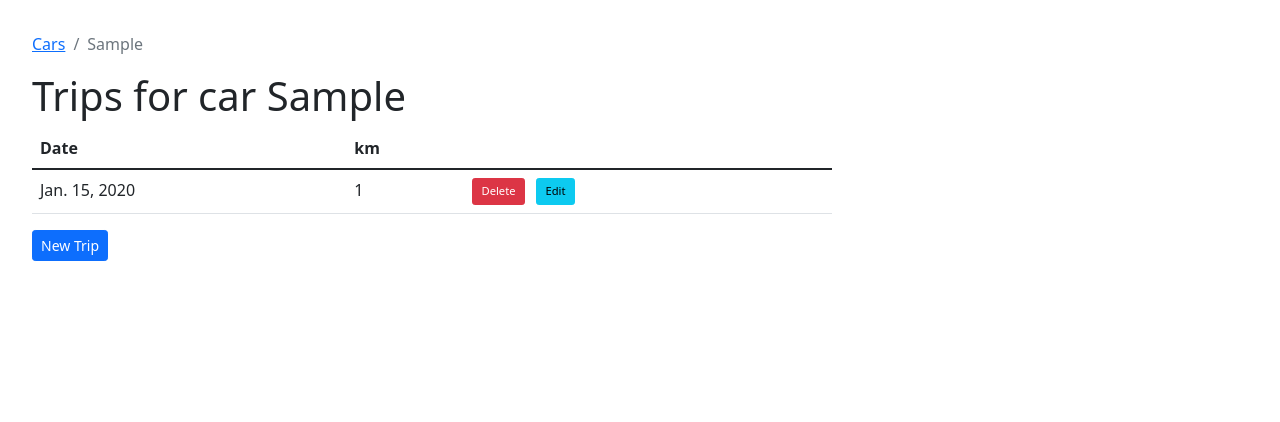
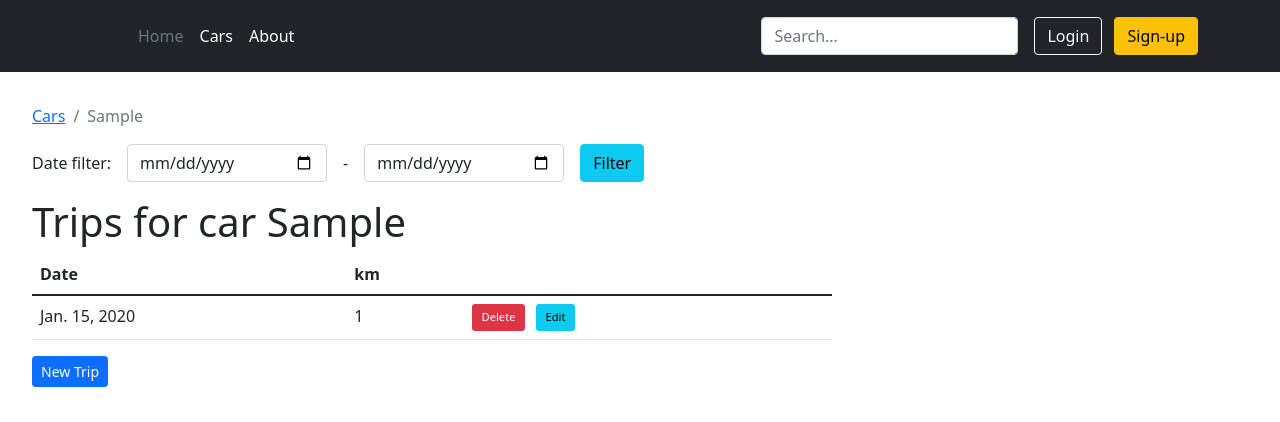
Before and after one commit to timurbakibayev/almau_adv_django, a Django app: page /cars/1/trips in a window 1280 px wide. Shown: the top 422 px of the page. Run offline with Django 3.2, Linux system fonts and the light colour scheme; tables that the repository leaves empty hold one stand-in row (values such as "Sample post"); some libraries are stand-ins or nearby versions.

Commit message:
trips filter by date

```diff
--- a/app/templates/header.html
+++ b/app/templates/header.html
@@ -6,12 +6,12 @@
         </a>
 
         <ul class="nav col-12 col-lg-auto me-lg-auto mb-2 justify-content-center mb-md-0">
-          <li><a href="#" class="nav-link px-2 text-secondary">Home</a></li>
-          <li><a href="#" class="nav-link px-2 text-white">Cars</a></li>
+          <li><a href="/" class="nav-link px-2 text-secondary">Home</a></li>
+          <li><a href="/" class="nav-link px-2 text-white">Cars</a></li>
           <li><a href="#" class="nav-link px-2 text-white">About</a></li>
         </ul>
 
-        <form class="col-12 col-lg-auto mb-3 mb-lg-0 me-lg-3">
+        <form action="/" class="col-12 col-lg-auto mb-3 mb-lg-0 me-lg-3">
           <input type="search"
                  class="form-control form-control-dark"
                  name="search"
--- a/app/templates/trips.html
+++ b/app/templates/trips.html
@@ -6,6 +6,7 @@
     <title>AlmaU Advanced Django Development</title>
 </head>
 <body>
+    {% include "header.html" %}
     <div style="margin: 2em; max-width: 800px">
 
         <nav aria-label="breadcrumb">
@@ -14,6 +15,22 @@
             <li class="breadcrumb-item active" aria-current="page">{{ car.model }}</li>
           </ol>
         </nav>
+
+        <form>
+        <div style="display: flex; flex-direction: row; margin-bottom: 1em">
+            <p style="margin-right: 1em" class="col-form-label">Date filter:</p>
+            <input class="form-control" style="max-width: 200px"
+                   type="date" value="{{ date_from }}"
+                   name="date_from"
+            >
+            <p style="margin-left: 1em; margin-right: 1em" class="col-form-label">-</p>
+            <input style="max-width: 200px" class="form-control"
+                   type="date" value="{{ date_to }}"
+                   name="date_to"
+            >
+                <button class="btn btn-info" style="margin-left: 1em">Filter</button>
+        </div>
+        </form>
 
         <h1>Trips for car {{ car.model }}</h1>
         <table class="table">
@@ -34,6 +51,10 @@
                                 <button onclick="edit_trip('{{ trip.id }}', '{{ trip.date|date:"Y-m-d" }}', {{ trip.km }})" class="btn btn-info" style="zoom: 0.7; margin-right: 1em">Edit</button>
                             </div>
                         </td>
+                    </tr>
+                {% empty %}
+                    <tr>
+                        <td colspan="3">No trips</td>
                     </tr>
                 {% endfor %}
             </tbody>
--- a/app/views_cars.py
+++ b/app/views_cars.py
@@ -43,3 +43,5 @@ def add_car(request: HttpRequest) -> HttpResponse:
 
 # TODO: homework: TESTS!!!
 # TODO: if a user enters non-positive (<=0) km, then message: "Only positive values allowed" FRONT-END!!
+
+# TODO: statics
--- a/app/views_trips.py
+++ b/app/views_trips.py
@@ -25,8 +25,17 @@ def car_trips(request: HttpRequest, car_id: int) -> HttpResponse:
     context = dict()
     car = Car.objects.get(id=car_id)
     context["car"] = car
-    context["trips"] = Trip.objects.filter(car=car)
+    trips = Trip.objects.filter(car=car)
+    date_from = request.GET.get("date_from", "")
+    date_to = request.GET.get("date_to", "")
+    if date_from != "":
+        trips = trips.filter(date__gte=date_from)
+    if date_to != "":
+        trips = trips.filter(date__lte=date_to)
 
+    context["trips"] = trips
+    context["date_from"] = date_from
+    context["date_to"] = date_to
     return render(request, "trips.html", context=context)
 
 
```
